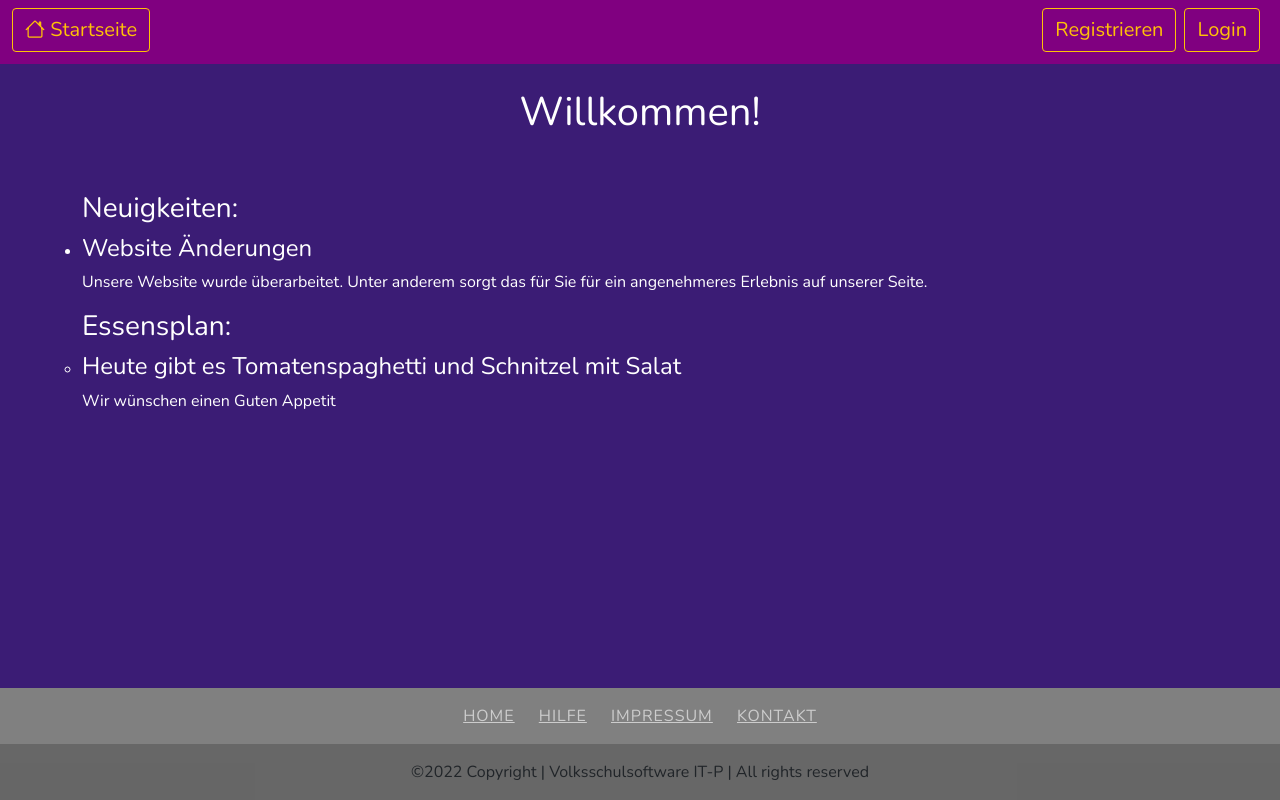
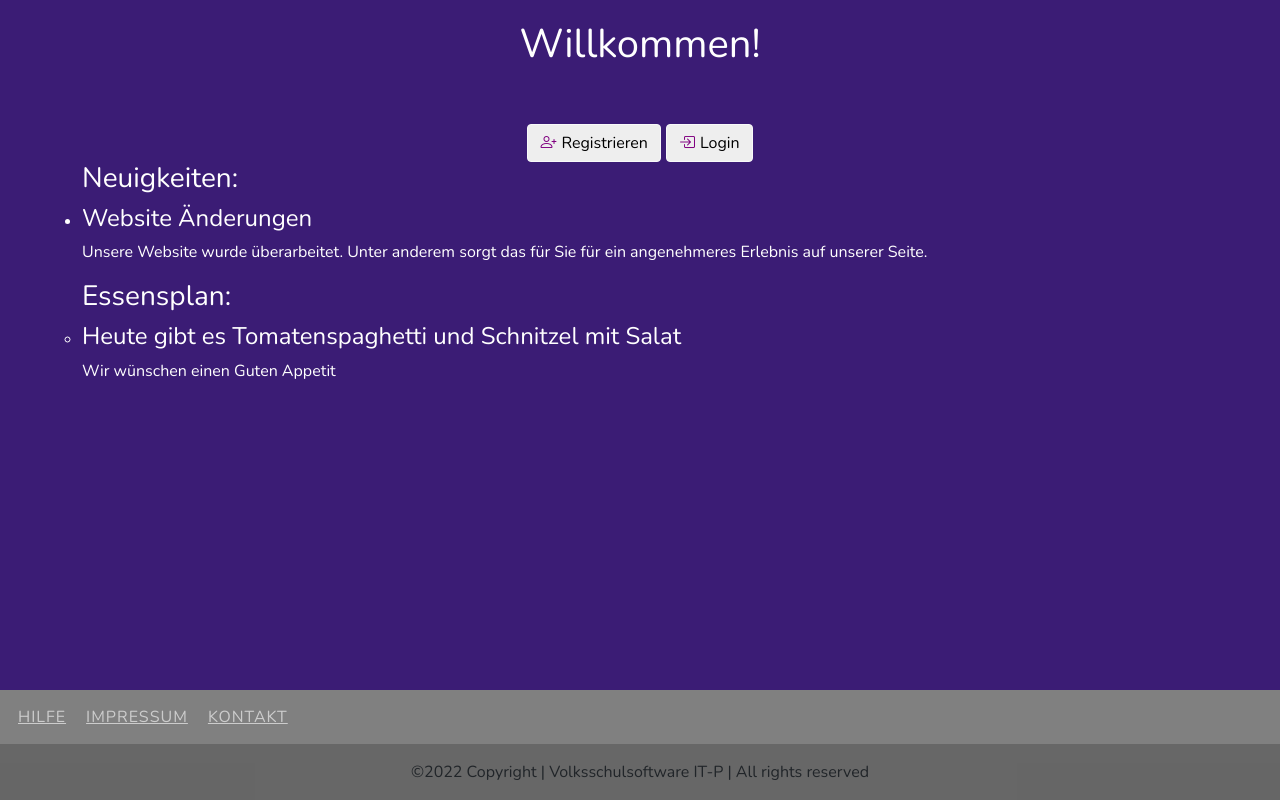
Before and after one commit to Oscavian/ss22-itp-g02, a PHP site: page / in a window 1280 px wide. Run offline with PHP 8.4, Linux system fonts and the light colour scheme.

Commit message:
updated isTeacher logic removed navbar added default page logic for logged in users

```diff
--- a/client/assets/css/index.css
+++ b/client/assets/css/index.css
@@ -7,9 +7,8 @@
     box-shadow: inset 0 1px 1px rgba(0, 0, 0, 0.075), 0 0 8px rgba(128,0,128, 0.6);
 }
 
-#navbar {
-    background-color: purple;
-    margin-bottom: 1.5rem;
+#indexContentFlex{
+    padding-top: 20px
 }
 
 body{
@@ -21,30 +20,6 @@ body h1 {
     font-weight: 500;
     text-align: center;
     padding-bottom: 1.5rem;
-}
-
-#footer {
-    background-color: grey;
-}
-
-#footer .links a {
-    color: rgba(255, 255, 255, 0.6);
-    margin: 0 10px;
-    text-transform: uppercase;
-    letter-spacing: 1px;
-}
-
-#footer #copyright {
-    background-color: rgba(0, 0, 0, 0.2);
-}
-
-.footer-link {
-    text-decoration: underline;
-    cursor: pointer;
-}
-
-.footer-link:hover {
-    text-decoration: none;
 }
 
 #indexFlexWrapper {
--- a/client/html-includes/footer.html
+++ b/client/html-includes/footer.html
@@ -1,10 +1,96 @@
-<div class="text-center pt-3" id="footer" style="overflow: hidden;">
-  <p class="links">
-    <a class="footer-link" onclick="loadPage('home');">Home</a>
-    <a class="footer-link" onclick="loadPage('hilfe')">Hilfe</a>
-    <a class="footer-link" onclick="loadPage('impressum')">Impressum</a>
-    <a class="footer-link" onclick="loadPage('kontakt')">Kontakt</a>
-  </p>
+<style>
+  #footer {
+    background-color: grey;
+  }
+
+  #footer #copyright {
+    background-color: rgba(0, 0, 0, 0.2);
+  }
+
+  .footer-link {
+    text-decoration: underline;
+    cursor: pointer;
+    color: rgba(255, 255, 255, 0.6);
+    margin: 0 10px;
+    text-transform: uppercase;
+    letter-spacing: 1px;
+  }
+
+  .footer-link:hover {
+    text-decoration: none;
+    cursor: pointer;
+    color: rgba(255, 255, 255, 0.6);
+    margin: 0 10px;
+    text-transform: uppercase;
+    letter-spacing: 1px;
+  }
+
+  @media (min-width: 768px){
+
+    #footer-main-div {
+      padding: 8px;
+      display: flex;
+      justify-content: space-between;
+      align-items: center;
+    }
+
+  }
+
+  @media (max-width: 768px){
+
+    #copyright {
+      display: none;
+    }
+
+    #footer-main-div {
+      padding: 0px;
+      display: flex;
+      flex-direction: column-reverse;
+      justify-content: space-between;
+      align-items: center;
+    }
+
+    #footerLogoutButton {
+      margin-right: 0 !important;
+    }
+
+    #footer-links{
+      padding: 10px 10px 10px 10px;
+      justify-content: center;
+      width: 100%;
+      background-color: rgba(0, 0, 0, 0.2);
+    }
+
+    #footer-account{
+      padding: 10px 10px 10px 10px;
+      width: 100%;
+      background-color: grey;
+    }
+
+    #footer-account-flex{
+      justify-content: center;
+    }
+  }
+
+</style>
+
+<script src="client/js/account-logic.js" defer></script>
+
+<div id="footer" style="overflow: hidden;">
+  <div id="footer-main-div">
+    <div id="footer-links" style="min-height: 38px; display: flex; align-items: center;">
+      <a class="footer-link" onclick="loadPage('hilfe')">Hilfe</a>
+      <a class="footer-link" onclick="loadPage('impressum')">Impressum</a>
+      <a class="footer-link" onclick="loadPage('kontakt')">Kontakt</a>
+    </div>
+    <div id="footer-account" style="display: none;">
+      <div id="footer-account-flex" style="display: flex; align-items: center;">
+          <span style="margin-right: 10px; margin-top: 1px; color: white" id="footerUserName"></span>
+          <i class="bi bi-person-circle" style="color: white; font-size: 2rem; margin-bottom: -25px; margin-top: -20.5px;"></i>
+          <div onclick="logout()" id="footerLogoutButton" type="button" style="background-color: #eee; margin-left: 10px; margin-right: 10px;" class='btn btn-light'>Logout<i class="bi bi-box-arrow-right" style="margin-left: 5px; color: purple;"></i></div>
+      </div>
+    </div>
+  </div>
   <div class="text-center p-3" id="copyright">
     ©2022 Copyright | Volksschulsoftware IT-P | All rights reserved
   </div>
--- a/client/html-includes/login-modal.html
+++ /dev/null
@@ -1,45 +0,0 @@
-<script src="client/js/login.js" defer></script>
-
-<div class="modal fade" id="loginModal">
-    <div class="modal-dialog modal-dialog-centered">
-        <div class="modal-content">
-            <!-- Modal Header -->
-            <div class="modal-header">
-                <h4 class="modal-title">Login</h4>
-                <button type="button" class="btn-close" data-bs-dismiss="modal"></button>
-            </div>
-            <!-- Modal body -->
-            <div class="modal-body">
-                <form id="login-form">
-                    <div class="row mb-3">
-                        <label for="login-modal-user" class="col-sm-2 col-form-label">Username</label>
-                        <div class="col-sm-10">
-                            <input type="text" name="user" placeholder="username1234" class="form-control" id="login-modal-user">
-                            <div id="login-modal-user-error" class="login_error"></div>
-                        </div>
-                    </div>
-                    <div class="row mb-3">
-                        <label for="login-modal-password" class="col-sm-2 col-form-label">Password</label>
-                        <div class="col-sm-10">
-                            <div class="input-group">
-                                <input type="password" name="password" class="form-control" id="login-modal-password" \>
-                                <div class="input-group-append">
-                                  <span class="input-group-text" style="border-radius: 0 5px 5px 0" onclick="loginShowHidePw()">
-                                    <i id="login-modal-password-show" class="bi bi-eye-fill"></i>
-                                  </span>
-                                </div>
-                            </div>
-                            <div id="login-modal-password-error" class="login_error"></div>
-                        </div>
-                    </div>
-                </form>
-            </div>
-            <!-- Modal footer -->
-            <div class="modal-footer">
-                <!--works as confirmation, activates "leaving" in startTerm-->
-                <div id="login-failed-error" style="color:red; margin-right: 10px; display: none;" class="login_error">Login fehlgeschlagen</div>
-                <button type="button" class="btn btn-warning" id="login-modal-submit-button" name="submit" value="submit" onclick="checkLoginInput()">Log in</button>
-            </div>
-        </div>
-    </div>
-</div>
--- a/client/html-includes/navbar.html
+++ /dev/null
@@ -1,28 +0,0 @@
-<script src="client/js/navbar.js" defer></script>
-
-<login-modal></login-modal>
-
-<nav id="navbar" class="navbar navbarbottom navbar-dark navbar-expand-lg" style="overflow: hidden;">
-    <div class="container-fluid mb-auto">
-        <button class="navbar-toggler" type="button" data-bs-toggle="collapse" data-bs-target="#navbarSupportedContent"
-                aria-controls="navbarSupportedContent" aria-expanded="false" aria-label="Toggle navigation">
-            <span class="navbar-toggler-icon"></span>
-        </button>
-        <div class="collapse navbar-collapse" id="navbarSupportedContent">
-            <ul class="navbar-nav me-auto mb-2 mb-lg-0" id="linkList">
-                <li class="nav-item mb-1">
-                    <a class="btn btn-outline-warning me-2 fs-5" onclick="loadPage('home');" role="button"><i
-                            class="bi bi-house"></i>&nbsp;Startseite</a>
-                </li>
-                <li class="nav-item mb-1" id="myGroupsNavButton" style="display: none;">
-                    <a class="btn btn-outline-warning me-2 fs-5" onclick="loadPage('gruppen');"><i class="bi bi-people"></i>&nbsp;Meine Gruppen</a>
-                </li>
-            </ul>
-        </div>
-        <div class="text-end">
-            <ul class="navbar-nav me-auto mb-2 mb-lg-0" id="log-stat">
-
-            </ul>
-        </div>
-    </div>
-</nav>
--- a/client/js/chat.js
+++ b/client/js/chat.js
@@ -4,8 +4,10 @@ loadfirstMessages();
 var messageLoadOffset = 0;
 var currentDate = new Date();
 
-function loadfirstMessages(){
+var isTeacher;
 
+async function loadfirstMessages(){
+    isTeacher = await checkIsTeacher();
     $.ajax({
         type: "POST",
         url: "/ss22-itp-g02/backend/requestHandler.php",
--- a/client/js/groups.js
+++ b/client/js/groups.js
@@ -2,7 +2,8 @@ $("#newNameError").hide();
 $("#groupAddResponse").hide();
 getUserGroups();
 
-function getUserGroups() {
+async function getUserGroups() {
+    let isTeacher = await checkIsTeacher();
     $("#group-main-body").empty();
     $.ajax({
         type: "POST",
--- a/client/js/main.js
+++ b/client/js/main.js
@@ -2,10 +2,6 @@
 $.ajaxPrefilter(function( options, original_Options, jqXHR ) {
     options.async = true;
 });
-
-//load navbar and footer
-$("#indexNavbar").load("client/html-includes/navbar.html");
-$("#indexFooter").load("client/html-includes/footer.html");
 
 //-----------------Pages-----------------//
 
@@ -66,44 +62,51 @@ const pages = {
         //add more pages here
 }
 
-//----------------First Page Load Handler-----------------//
+//----------------Functions-----------------//
 
-pageName = new URLSearchParams(window.location.search).get("seite");
-if(!pageName){
-    loadPageWithAnimation(pages["home"].path);
-    $("title").text(pages["home"].title);
-} else {
+async function loadPage(pageName, id = null, addStateVar = true){
+
     page = pages[pageName];
-    if(page){
-        loadPageWithAnimation(page.path);
-        if(page.title){
-            $("title").text(page.title);
-        }
-    } else {
+    if(!page){
         loadPageWithAnimation(pages["seiteNichtGefunden"].path);
         $("title").text(pages["seiteNichtGefunden"].title);
+        return;
     }
-}
 
-//----------------Functions-----------------//
-
-function loadPage(pageName, id = null){
-    page = pages[pageName];
-
-    if(!page){
-        console.log("Error - requested page does not exist!");
+    //redirect to home-page if user is not logged in
+    if(pageName != "home" && pageName != "hilfe" && pageName != "impressum" && pageName != "kontakt" && pageName != "registrieren" && !(await checkIsLoggedIn())){
+        loadDefaultPage();
+        return;
     }
 
     if(page.title){
         $("title").text(page.title);
     }
 
-    if(id){
-        id = 'id=' + id;
+    if(addStateVar){
+        addState(pageName, id);
     }
 
     loadPageWithAnimation(page.path);
-    addState(pageName, id);
+}
+
+async function loadDefaultPage(){
+
+    if(await checkIsLoggedIn()){
+
+        if(await checkIsTeacher()){
+            loadPage("gruppen", null, false);
+            return;
+        };
+
+        groupId = await getFirstUserGroupId();
+        replaceState("gruppe", groupId);
+        loadPage("gruppe", null, false);
+        return;
+    };
+
+    replaceState("home", null);
+    loadPage("home", null, false);
 }
 
 function loadPageWithAnimation(path){
@@ -118,9 +121,117 @@ function loadPageWithAnimation(path){
 function addState(pageName, id = null){
     urlInfo = "?seite=" + pageName;
     if(id){
+        id = 'id=' + id;
         urlInfo += "&" + id;
     }
     window.history.pushState(null, "", urlInfo);
+}
+
+function replaceState(pageName, id = null){
+    urlInfo = "?seite=" + pageName;
+    if(id){
+        id = 'id=' + id;
+        urlInfo += "&" + id;
+    }
+    window.history.replaceState(null, null, urlInfo);
+}
+
+function checkIsTeacher() {
+    return new Promise(function(resolve, reject) {
+        $.ajax({
+            type: "POST",
+            url: "/ss22-itp-g02/backend/requestHandler.php",
+            data: {method: "getLoginStatus"},
+            cache: false,
+            dataType: "json",
+            success: function (response) {
+                if(!response["isLoggedIn"]){
+                    resolve(false);
+                    return;
+                }
+
+                if(response["userType"] === 1){
+                    resolve(true);
+                    return;
+                }
+
+                resolve(false);
+            },
+            error: function (error) {
+                console.log(error);
+                alert("Error checking user type!");
+            }
+        });
+    });
+};
+
+function checkIsLoggedIn() {
+    return new Promise(function(resolve, reject) {
+        $.ajax({
+            type: "POST",
+            url: "/ss22-itp-g02/backend/requestHandler.php",
+            data: {method: "getLoginStatus"},
+            cache: false,
+            dataType: "json",
+            success: function (response) {
+                if(response["isLoggedIn"]){
+                    resolve(true);
+                    return;
+                }
+
+                resolve(false);
+                return;
+            },
+            error: function (error) {
+                console.log(error);
+                alert("Error checking login status!");
+            }
+        });
+    });
+};
+
+function getFirstUserGroupId() {
+    return new Promise(function(resolve, reject) {
+        $.ajax({
+            type: "POST",
+            url: "/ss22-itp-g02/backend/requestHandler.php",
+            data: {method: "getUserGroups"},
+            cache: false,
+            dataType: "json",
+            success: function (response) {
+                if(response["noGroups"]){
+                    alert("Error loading group!");
+                    return;
+                }
+                resolve(response["groups"][0]["groupId"]);
+                return;
+            },
+            error: function (error) {
+                console.log(error);
+                alert("Error getting group id!");
+            }
+        });
+    });
+};
+
+//----------------Initialize on first load-----------------//
+
+initialize();
+
+async function initialize(){
+
+    //load footer
+    $("#indexFooter").load("client/html-includes/footer.html");
+
+    //----------------First Page Load Handler-----------------//
+
+    pageName = new URLSearchParams(window.location.search).get("seite");
+    if(!pageName || pageName === "home"){
+        loadDefaultPage();
+    } else {
+        loadPage(pageName, null, false);
+    }
+
 }
 
 //----------------Page Forward/Back Handler-----------------//
@@ -130,20 +241,9 @@ window.onpopstate = function(event) {
 
     pageName = new URLSearchParams(window.location.search).get("seite");
 
-    if(!pageName){
-        loadPageWithAnimation(pages["home"].path);
-        $("title").text(pages["home"].title);
-        return;
-    }
-
-    page = pages[pageName];
-    if(page){
-        loadPageWithAnimation(page.path);
-        if(page.title){
-            $("title").text(page.title);
-        }
+    if(!pageName || pageName === "home"){
+        loadDefaultPage();
     } else {
-        loadPageWithAnimation(pages["seiteNichtGefunden"].path);
-        $("title").text(pages["seiteNichtGefunden"].title);
+        loadPage(pageName, null, false);
     }
 }
--- a/client/js/register.js
+++ b/client/js/register.js
@@ -133,6 +133,7 @@ function submitRegisterInput() {
             //$("#success").append(response);
             $("#post-response").text("Your account was successfully created");
             $('#register-form')[0].reset();
+            loadDefaultPage();
             checkLoginStatus();
         },
         error: function(error){
--- a/client/js/show-group-members.js
+++ b/client/js/show-group-members.js
@@ -1,8 +1,8 @@
 var groupId = new URLSearchParams(window.location.search).get("id");
 getGroupMembers();
 
-function getGroupMembers() {
-
+async function getGroupMembers() {
+    let isTeacher = await checkIsTeacher();
     $.ajax({
         type: "POST",
         url: "/ss22-itp-g02/backend/requestHandler.php",
--- a/client/js/task-overview.js
+++ b/client/js/task-overview.js
@@ -1,7 +1,10 @@
 var groupId = new URLSearchParams(window.location.search).get("id");
 loadTaskOverview(groupId);
 
-function loadTaskOverview(groupId) {
+var isTeacher;
+
+async function loadTaskOverview(groupId) {
+    isTeacher = await checkIsTeacher();
     $.ajax({
         type: "POST",
         url: "/ss22-itp-g02/backend/requestHandler.php",
--- a/client/pages/basic/home.html
+++ b/client/pages/basic/home.html
@@ -2,6 +2,61 @@
 
 <h1 class="text-center" id="landingHeadline"></h1><br>
 
+<!-- Temporary buttons until new landing page is done -->
+<div style="display: flex; justify-content: center; gap: 5px">
+    <div onclick="loadPage(`registrieren`)" type="button" style="background-color: #eee;" class='btn btn-light'><i class="bi bi-person-plus" style="margin-right: 5px; color: purple;"></i>Registrieren</div>
+    <div data-bs-toggle='modal' data-bs-target='#loginModal' type="button" style="background-color: #eee;" class='btn btn-light'><i class="bi bi-box-arrow-in-right" style="margin-right: 5px; color: purple;"></i>Login</div>
+</div>
+
+
+
 <div id="landingContent">
 
 </div>
+
+
+<script src="client/js/login.js" defer></script>
+
+<div class="modal fade text-dark" id="loginModal">
+    <div class="modal-dialog modal-dialog-centered">
+        <div class="modal-content">
+            <!-- Modal Header -->
+            <div class="modal-header">
+                <h4 class="modal-title">Login</h4>
+                <button type="button" class="btn-close" data-bs-dismiss="modal"></button>
+            </div>
+            <!-- Modal body -->
+            <div class="modal-body">
+                <form id="login-form">
+                    <div class="row mb-3">
+                        <label for="login-modal-user" class="col-sm-2 col-form-label">Username</label>
+                        <div class="col-sm-10">
+                            <input type="text" name="user" placeholder="username1234" class="form-control" id="login-modal-user">
+                            <div id="login-modal-user-error" class="login_error"></div>
+                        </div>
+                    </div>
+                    <div class="row mb-3">
+                        <label for="login-modal-password" class="col-sm-2 col-form-label">Password</label>
+                        <div class="col-sm-10">
+                            <div class="input-group">
+                                <input type="password" name="password" class="form-control" id="login-modal-password" \>
+                                <div class="input-group-append">
+                                  <span class="input-group-text" style="border-radius: 0 5px 5px 0" onclick="loginShowHidePw()">
+                                    <i id="login-modal-password-show" class="bi bi-eye-fill"></i>
+                                  </span>
+                                </div>
+                            </div>
+                            <div id="login-modal-password-error" class="login_error"></div>
+                        </div>
+                    </div>
+                </form>
+            </div>
+            <!-- Modal footer -->
+            <div class="modal-footer">
+                <!--works as confirmation, activates "leaving" in startTerm-->
+                <div id="login-failed-error" style="color:red; margin-right: 10px; display: none;" class="login_error">Login fehlgeschlagen</div>
+                <button type="button" class="btn btn-warning" id="login-modal-submit-button" name="submit" value="submit" onclick="checkLoginInput()">Log in</button>
+            </div>
+        </div>
+    </div>
+</div>
--- a/index.html
+++ b/index.html
@@ -14,9 +14,9 @@
 
 <body>
 <div id="indexFlexWrapper">
-    <div id="indexNavbar">
-        <!-- Navbar -->
-    </div>
+    <!-- <div id="indexNavbar">
+        Navbar
+    </div> -->
     <div id="indexContentFlex">
         <div class="container text-white" id="indexContent">
             <!-- Page -->
```
Also changed, not shown: client/js/account-logic.js (added, +40 -0 lines), client/js/login.js (+7 -6 lines), client/js/navbar.js (deleted, +0 -55 lines).
